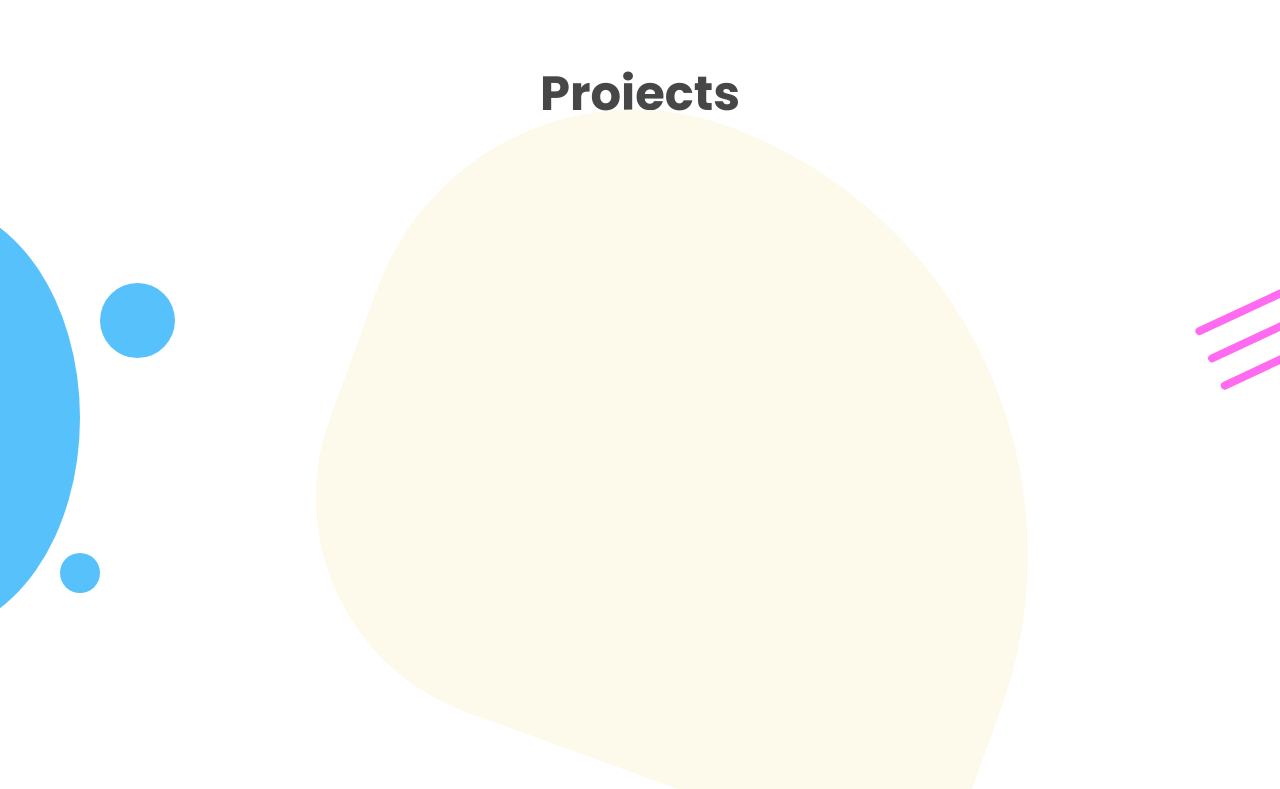
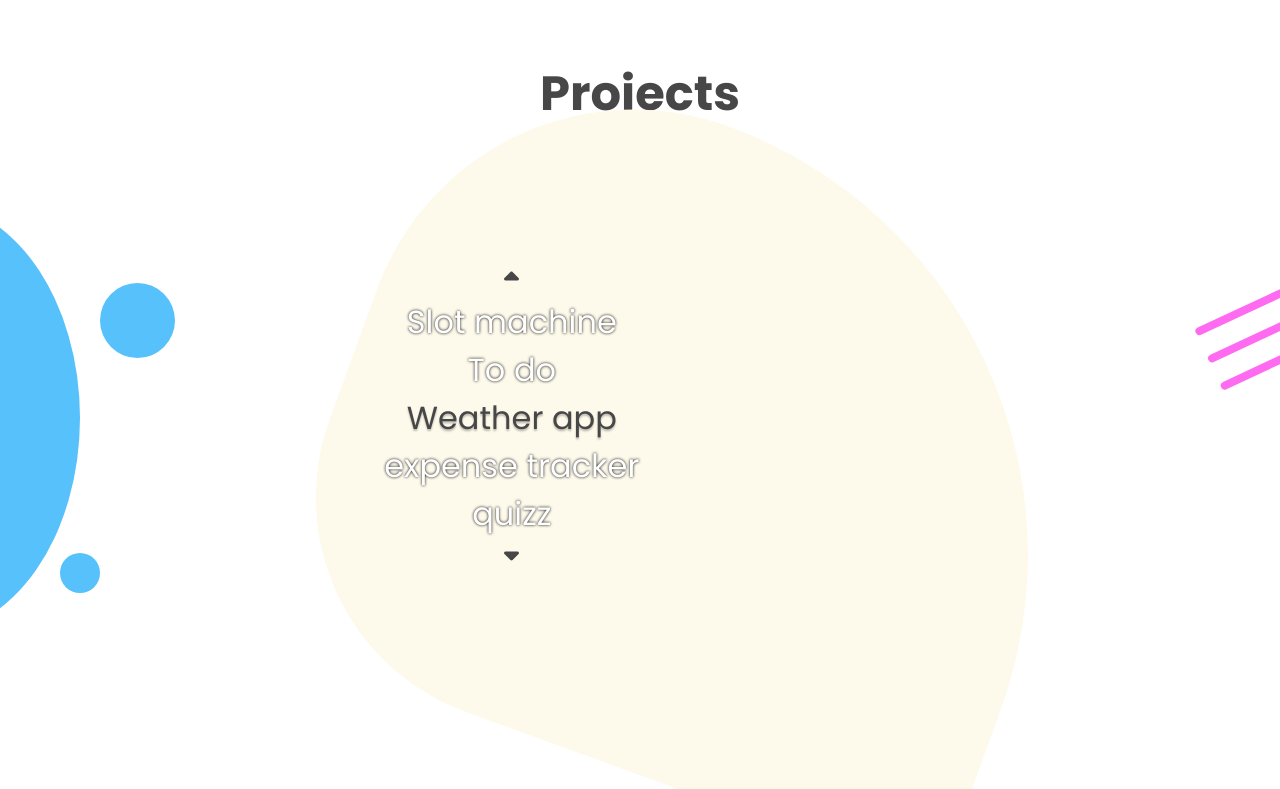
Before and after one commit to cateruu/cateruu.github.io, a React (Create React App) app: page / in a window 1280 px wide. Shown: the part 782-1571 px from the top of the page. Built offline with nearby package versions, Linux system fonts and the light colour scheme.

Commit message:
projects slider

```diff
--- a/src/components/Projects/Projects.jsx
+++ b/src/components/Projects/Projects.jsx
@@ -4,16 +4,35 @@ import classes from './css/Projects.module.css';
 // components
 // utils
 import projectsJSON from './utils/projects.json';
+// font awesome
+import { FontAwesomeIcon } from '@fortawesome/react-fontawesome';
+import { faSortUp, faSortDown } from '@fortawesome/free-solid-svg-icons';
 
 const Projects = () => {
   const [projects, setProjects] = useState(projectsJSON);
 
-  console.log(projects);
+  const sliderElements = projects.map((project) => {
+    return (
+      <p
+        key={project.id}
+        className={`${classes.name} ${project.active ? classes.active : null}`}
+      >
+        {project.name}
+      </p>
+    );
+  });
 
   return (
     <section className={classes.projects}>
       <h2 className={classes.header}>Projects</h2>
-      <div className={classes.container}></div>
+      <div className={classes.container}>
+        <div className={classes.slider}>
+          <FontAwesomeIcon icon={faSortUp} className={classes.move} />
+          {sliderElements}
+          <FontAwesomeIcon icon={faSortDown} className={classes.move} />
+        </div>
+        <div className={classes.project}></div>
+      </div>
       <div className={classes.lDec}></div>
       <div className={classes.mDec}></div>
       <div className={classes.rDec}></div>
--- a/src/components/Projects/css/Projects.module.css
+++ b/src/components/Projects/css/Projects.module.css
@@ -89,3 +89,36 @@
   position: absolute;
   top: 30px;
 }
+
+.container {
+  position: absolute;
+  top: 50%;
+  left: 50%;
+  transform: translate(-50%, -50%);
+  width: 60%;
+  display: flex;
+  flex-direction: row;
+  justify-content: space-around;
+  z-index: 100;
+}
+
+.slider {
+  position: relative;
+  text-align: center;
+}
+
+.name {
+  font-size: 2rem;
+  color: white;
+  text-shadow: 0px 0px 3px #000;
+}
+
+.active {
+  color: var(--text-color);
+  text-shadow: 0px 2px 2px rgba(0, 0, 0, 0.25);
+}
+
+.move {
+  color: var(--text-color);
+  font-size: 1.5rem;
+}
--- a/src/components/Projects/utils/projects.json
+++ b/src/components/Projects/utils/projects.json
@@ -6,11 +6,11 @@
     "thumbnail": "",
     "code": "",
     "demo": "",
-    "active": true
+    "active": false
   },
   {
     "id": 2,
-    "name": "Slot machine",
+    "name": "To do",
     "description": "Very long description of this project I don’t know what to write here hehehhe pls dont ban ",
     "thumbnail": "",
     "code": "",
@@ -19,16 +19,16 @@
   },
   {
     "id": 3,
-    "name": "Slot machine",
+    "name": "Weather app",
     "description": "Very long description of this project I don’t know what to write here hehehhe pls dont ban ",
     "thumbnail": "",
     "code": "",
     "demo": "",
-    "active": false
+    "active": true
   },
   {
     "id": 4,
-    "name": "Slot machine",
+    "name": "expense tracker",
     "description": "Very long description of this project I don’t know what to write here hehehhe pls dont ban ",
     "thumbnail": "",
     "code": "",
@@ -37,7 +37,7 @@
   },
   {
     "id": 5,
-    "name": "Slot machine",
+    "name": "quizz",
     "description": "Very long description of this project I don’t know what to write here hehehhe pls dont ban ",
     "thumbnail": "",
     "code": "",
```
